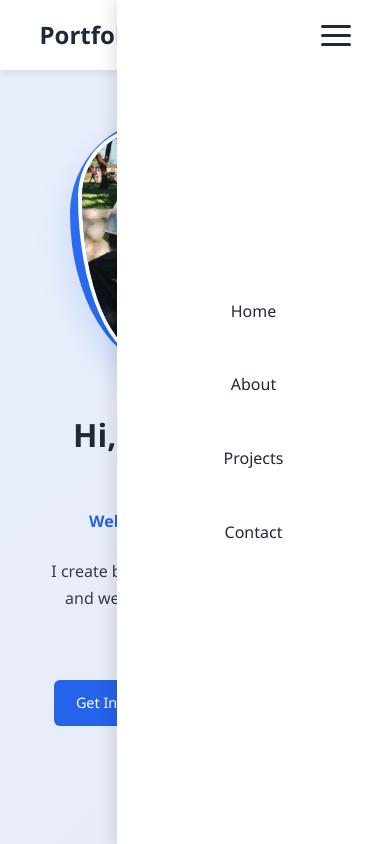
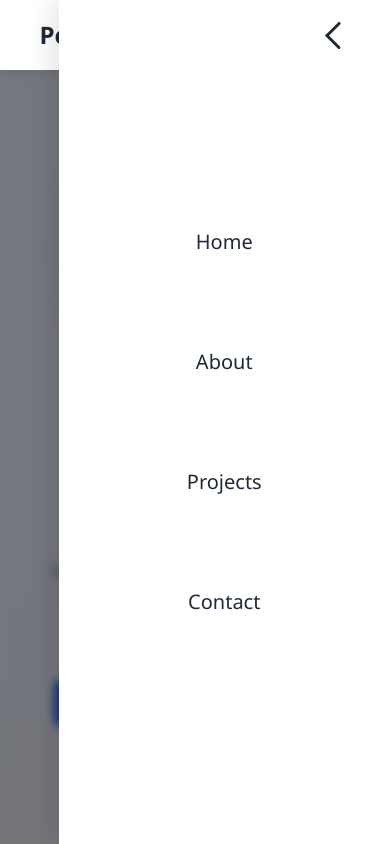
Before and after one commit to timmytally/timmytally.github.io, a plain HTML site: page index.html in a window 390 px wide. Both pictures are taken after a click on the element 335 px from the left and 35 px from the top of the page. Shown: the top 844 px of the page. Drawn offline with nearby package versions, Linux system fonts and the light colour scheme.

Commit message:
Enhance mobile menu with overlay and smooth animations

```diff
--- a/css/styles.css
+++ b/css/styles.css
@@ -223,22 +223,36 @@ input:checked + .slider .fa-moon {
     opacity: 1;
 }
 
+/* Navigation Links */
 .nav-links {
     display: flex;
     list-style: none;
     align-items: center;
     margin: 0;
-    padding: 0;
+    padding: 0.5rem 0;
+    transition: all 0.4s cubic-bezier(0.4, 0, 0.2, 1);
 }
 
 .nav-links li {
-    margin-left: 2rem;
+    margin: 0 0.5rem;
+    position: relative;
+    transition: transform 0.2s ease;
 }
 
 .nav-links a {
     color: var(--text-color);
     font-weight: 500;
     position: relative;
+    padding: 0.75rem 1rem;
+    display: inline-block;
+    transition: all 0.2s ease;
+    border-radius: 0.375rem;
+}
+
+.nav-links a:hover {
+    color: var(--primary-color);
+    background-color: var(--hover-color);
+    transform: translateY(-1px);
 }
 
 .nav-links a::after {
@@ -246,14 +260,26 @@ input:checked + .slider .fa-moon {
     position: absolute;
     width: 0;
     height: 2px;
-    bottom: -5px;
-    left: 0;
+    bottom: 8px;
+    left: 50%;
+    transform: translateX(-50%);
     background-color: var(--primary-color);
-    transition: width 0.3s ease;
+    transition: width 0.3s ease, left 0.3s ease;
 }
 
 .nav-links a:hover::after {
-    width: 100%;
+    width: 60%;
+    left: 20%;
+}
+
+.nav-links a.active {
+    color: var(--primary-color);
+    font-weight: 600;
+}
+
+.nav-links a.active::after {
+    width: 60%;
+    left: 20%;
 }
 
 /* Mobile Navigation */
@@ -261,11 +287,32 @@ input:checked + .slider .fa-moon {
     display: none;
     flex-direction: column;
     justify-content: space-between;
-    width: 30px;
-    height: 21px;
+    width: 36px;
+    height: 24px;
     cursor: pointer;
     z-index: 1001;
     position: relative;
+    padding: 0.5rem;
+    margin-left: 0.5rem;
+    background: transparent;
+    border: none;
+    outline: none;
+}
+
+.nav-toggle:hover .bar {
+    background-color: var(--primary-color);
+}
+
+.nav-toggle.active .bar:nth-child(1) {
+    transform: translateY(9px) rotate(45deg);
+}
+
+.nav-toggle.active .bar:nth-child(2) {
+    opacity: 0;
+}
+
+.nav-toggle.active .bar:nth-child(3) {
+    transform: translateY(-9px) rotate(-45deg);
 }
 
 .bar {
@@ -774,37 +821,104 @@ input:checked + .slider .fa-moon {
         font-size: 2.75rem;
     }
 
-    .hero p {
-        font-size: 1.25rem;
-    }
 }
 
-@media (max-width: 768px) {
+/* Mobile Navigation Styles */
+@media (max-width: 992px) {
+    .nav-links {
+        display: none;
+    }
+
+    .nav-links.active {
+        display: flex;
+        position: fixed;
+        top: 0;
+        right: 0;
+        height: 100vh;
+        width: 85%;
+        max-width: 400px;
+        background-color: var(--bg-color);
+        flex-direction: column;
+        justify-content: center;
+        align-items: center;
+        transition: transform 0.3s cubic-bezier(0.4, 0, 0.2, 1), opacity 0.3s ease;
+        box-shadow: -8px 0 25px rgba(0, 0, 0, 0.1);
+        padding: 2rem 0;
+        z-index: 1000;
+        transform: translateX(100%);
+        opacity: 0;
+    }
+
+    .nav-links.active.show {
+        transform: translateX(0);
+        opacity: 1;
+        display: flex;
+    }
+
+    .nav-links li {
+        margin: 1.25rem 0;
+        opacity: 0;
+        transform: translateX(20px);
+        transition: all 0.3s ease 0.1s;
+    }
+
+    .nav-links.active.show li {
+        opacity: 1;
+        transform: translateX(0);
+    }
+
+    .nav-links li:nth-child(1) { transition-delay: 0.1s; }
+    .nav-links li:nth-child(2) { transition-delay: 0.15s; }
+    .nav-links li:nth-child(3) { transition-delay: 0.2s; }
+    .nav-links li:nth-child(4) { transition-delay: 0.25s; }
+
+    .nav-links a {
+        font-size: 1.25rem;
+        padding: 1rem 2.5rem;
+        margin: 0.5rem 0;
+        text-align: center;
+        width: 100%;
+        border-radius: 8px;
+    }
+
+    .nav-links a:hover {
+        background-color: var(--hover-color);
+        transform: translateX(5px);
+    }
+
+    .nav-links a::after {
+        display: none;
+    }
+
     .nav-toggle {
         display: flex;
     }
 
-    .nav-links {
+    .nav-overlay {
         position: fixed;
         top: 0;
-        right: -100%;
-        width: 70%;
-        height: 100vh;
-        background-color: var(--bg-color);
-        flex-direction: column;
-        justify-content: center;
-        align-items: center;
-        transition: right 0.3s ease-in-out;
-        box-shadow: -5px 0 15px rgba(0, 0, 0, 0.1);
-        z-index: 1000;
+        left: 0;
+        width: 100%;
+        height: 100%;
+        background-color: rgba(0, 0, 0, 0.5);
+        backdrop-filter: blur(5px);
+        z-index: 999;
+        opacity: 0;
+        visibility: hidden;
+        transition: all 0.3s ease;
     }
 
-    .nav-links.active {
-        right: 0;
+    .nav-overlay.active {
+        opacity: 1;
+        visibility: visible;
     }
 
-    .nav-links li {
-        margin: 1.5rem 0;
+    .contact-content {
+        flex-direction: column;
+    }
+
+    .social-links {
+        margin-top: 2rem;
     }
 
     .hero h1 {
@@ -813,14 +927,6 @@ input:checked + .slider .fa-moon {
 
     .hero p {
         font-size: 1.1rem;
-    }
-
-    .contact-content {
-        flex-direction: column;
-    }
-
-    .social-links {
-        margin-top: 2rem;
     }
 }
 
--- a/js/script.js
+++ b/js/script.js
@@ -1,8 +1,11 @@
 document.addEventListener("DOMContentLoaded", function () {
-  // Mobile menu toggle
+  // Mobile menu elements
   const navToggle = document.getElementById("navToggle");
   const navLinks = document.getElementById("navLinks");
   const bars = document.querySelectorAll(".bar");
+  const navOverlay = document.createElement("div");
+  navOverlay.className = "nav-overlay";
+  document.body.appendChild(navOverlay);
 
   // Theme toggle
   const themeToggle = document.getElementById("themeToggle");
@@ -12,32 +15,78 @@ document.addEventListener("DOMContentLoaded", function () {
   // Set current year in footer
   document.getElementById("currentYear").textContent = new Date().getFullYear();
 
-  // Mobile menu functionality
+  // Toggle mobile menu function
+  function toggleMenu() {
+    const isOpening = !navLinks.classList.contains("active");
+
+    if (isOpening) {
+      // Open menu
+      navLinks.classList.add("active");
+      navOverlay.classList.add("active");
+      document.body.style.overflow = "hidden";
+
+      // Force reflow to enable transition
+      void navLinks.offsetWidth;
+      navLinks.classList.add("show");
+
+      // Add active class to hamburger with delay for better UX
+      setTimeout(() => {
+        navToggle.classList.add("active");
+      }, 10);
+    } else {
+      // Close menu
+      navLinks.classList.remove("show");
+      navOverlay.classList.remove("active");
+      document.body.style.overflow = "";
+      navToggle.classList.remove("active");
+
+      // Remove active class after transition
+      setTimeout(() => {
+        navLinks.classList.remove("active");
+      }, 300);
+    }
+  }
+
+  // Mobile menu toggle click handler
   if (navToggle) {
-    navToggle.addEventListener("click", function () {
-      navLinks.classList.toggle("active");
-
-      // Animate hamburger to X
-      bars[0].classList.toggle("rotate-45");
-      bars[0].classList.toggle("translate-y-1.5");
-      bars[1].classList.toggle("opacity-0");
-      bars[2].classList.toggle("rotate--45");
-      bars[2].classList.toggle("translate-y--1.5");
+    navToggle.addEventListener("click", function (e) {
+      e.stopPropagation();
+      toggleMenu();
     });
   }
 
-  // Close mobile menu when clicking on a link
+  // Close menu when clicking on overlay
+  navOverlay.addEventListener("click", function () {
+    toggleMenu();
+  });
+
+  // Close menu when clicking outside on mobile
+  document.addEventListener("click", function (e) {
+    if (window.innerWidth <= 992 && navLinks.classList.contains("active") &&
+        !e.target.closest('.nav-links') && !e.target.closest('.nav-toggle')) {
+      toggleMenu();
+    }
+  });
+
+  // Close menu when clicking on a link
   const navItems = document.querySelectorAll(".nav-links a");
   navItems.forEach((item) => {
     item.addEventListener("click", () => {
       if (navLinks.classList.contains("active")) {
-        navLinks.classList.remove("active");
-        // Reset hamburger icon
-        bars[0].classList.remove("rotate-45", "translate-y-1.5");
-        bars[1].classList.remove("opacity-0");
-        bars[2].classList.remove("rotate--45", "translate-y--1.5");
+        toggleMenu();
       }
     });
+  });
+
+  // Close menu on window resize if it goes above mobile breakpoint
+  let resizeTimer;
+  window.addEventListener('resize', function() {
+    clearTimeout(resizeTimer);
+    resizeTimer = setTimeout(function() {
+      if (window.innerWidth > 992 && navLinks.classList.contains("active")) {
+        toggleMenu();
+      }
+    }, 250);
   });
 
   // Theme toggle functionality
```
